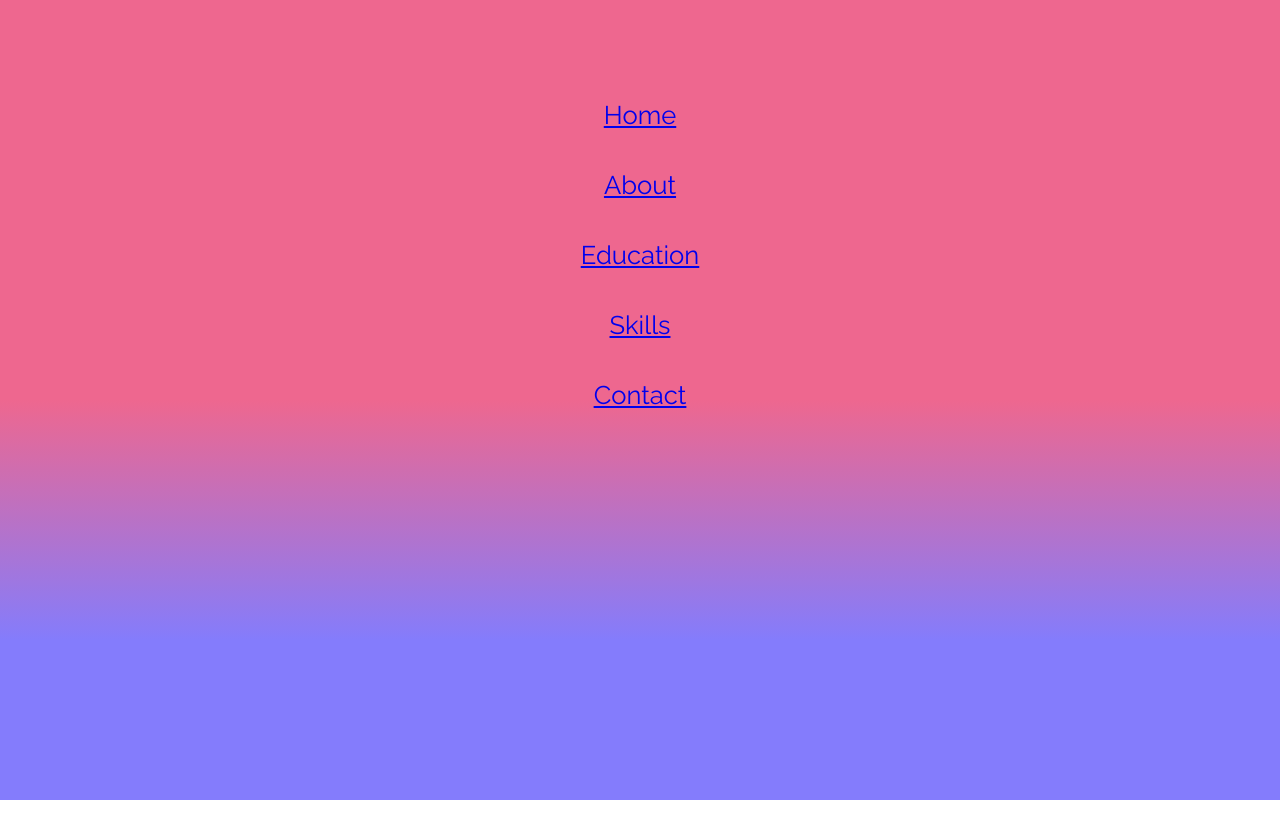
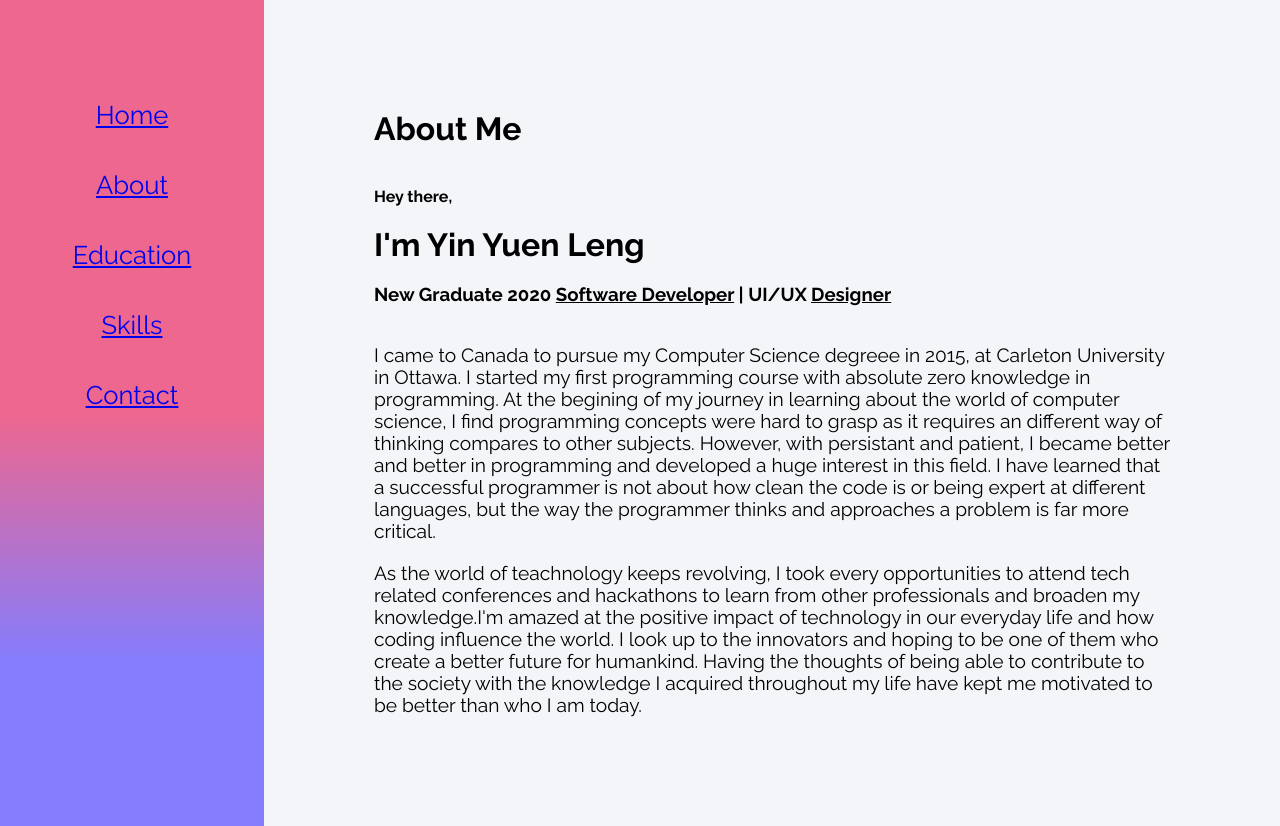
Before and after one commit to gladysleng/gladysleng.github.io, a React (Create React App) app: page /about in a window 1280 px wide. Before the commit the page ends 800 px from the top, so only its background shows below. Built offline with nearby package versions, Linux system fonts and the light colour scheme.

Commit message:
only need to style

```diff
--- a/package.json
+++ b/package.json
@@ -10,6 +10,7 @@
     "react-dom": "^16.13.1",
     "react-router-dom": "^5.2.0",
     "react-scripts": "3.4.1",
+    "react-typing-effect": "^2.0.3",
     "typescript": "^3.9.5"
   },
   "scripts": {
--- a/src/App.css
+++ b/src/App.css
@@ -25,10 +25,21 @@ min-height: 100vh;
 .condiv
 {
 padding: 100px ;
-background-color: #f4f5f9;
+background-color: #f4f5f9 ;
 flex:var(--condiv-flex);
+display: flex;
+flex-direction: column;
+align-items: flex;
 }
 
+.condiv-home{
+  padding: 100px ;
+  background-color: #f4f5f9 ;
+  flex:var(--condiv-flex);
+  display: flex;
+  flex-direction: column;
+  align-items: center;
+}
 nav
 {
 padding:60px 30px 0px 30px ;
@@ -45,7 +56,59 @@ nav ul
   text-decoration: none;
   color: white !important;
 }
+
 nav ul li
 {
   margin:40px;
 }
+
+.active
+{
+  font-weight: bolder;
+}
+
+.social
+{
+position: absolute;
+margin-top: 20px;
+display: flex;
+bottom: 60px;
+}
+
+.social i
+{
+padding-right: 30px;
+font-size: 25px;
+color: #9a9b9c;
+}
+
+.social i:hover
+{
+color: #ffffff;
+}
+
+.subtopic
+{
+margin:10px 10px 30px 10px !important;
+}
+p
+{
+font-size: var(--fontsize-p);
+}
+h1,h2,h3,h4,p
+{
+margin: 10px;
+}
+
+.widecard
+{
+border:0px solid #9a9b9c;
+display: flex;
+margin:30px 0px 30px 0px;
+}
+.widecard:hover
+{
+color: #1b1d20;
+background-color: #ffffff;
+box-shadow: 0 10px 20px rgba(0,0,0,0.19), 0 6px 6px rgba(0,0,0,0.23);
+}
--- a/src/App.js
+++ b/src/App.js
@@ -5,11 +5,32 @@ import {
   Route,
 } from "react-router-dom";
 import Navbar from './components/Navbar';
+import Home from "./contents/Home";
+import About from "./contents/About";
+import Education from './contents/Education';
+import Skills from './contents/Skills';
+import Contact from './contents/Contact';
+
 function App() {
   return (
     <Router>
       <div className="App">
         <Navbar />
+        <Route exact path="/">
+          <Home />
+        </Route>
+        <Route path="/about">
+          <About />
+        </Route>
+        <Route path="/education">
+          <Education />
+        </Route>
+        <Route path="/skills">
+          <Skills />
+        </Route>
+        <Route path="/contact">
+          <Contact />
+        </Route>
       </div>
     </Router>
   )
--- a/src/components/Social.js
+++ b/src/components/Social.js
@@ -0,0 +1,13 @@
+import React, { Component } from 'react';
+class Social extends Component {
+    render() {
+        return (
+            <div className="social">
+                <a href="https://github.com/gladysleng" target="_blank"><i class="fab fa-github"></i></a>
+                <a href="https://www.facebook.com/gladys.leng.5" target="_blank"><i class="fab fa-facebook-f"></i></a>
+                <a href="https://Linkedin.com/in/yinleng" target="_blank"><i class="fab fa-linkedin-in"></i></a>
+            </div>
+        )
+    }
+}
+export default Social
--- a/src/components/Widecard.js
+++ b/src/components/Widecard.js
@@ -0,0 +1,16 @@
+import React, { Component } from 'react'
+
+class Widecard extends Component {
+    render() {
+        return (
+            <div class="widecard">
+                <div class="compdet">
+                    <h3>{this.props.title}</h3>
+                    <h4 class="secondtext">{this.props.where}</h4>
+                    <h4 class="secondtext">{this.props.from} - {this.props.to}</h4>
+                </div>
+            </div>
+        )
+    }
+}
+export default Widecard
--- a/src/contents/About.js
+++ b/src/contents/About.js
@@ -0,0 +1,33 @@
+import React, { Component } from 'react';
+class About extends Component {
+    render() {
+        return (
+            <div className="condiv">
+                <h1 className="subtopic">About Me</h1>
+                <h4>Hey there,</h4>
+                <h1>I'm Yin Yuen Leng </h1>
+                <h3>New Graduate 2020 <u> Software Developer</u> | UI/UX <u>Designer</u></h3>
+                <br></br>
+                <p>
+                    I came to Canada to pursue my Computer Science degreee in 2015, at Carleton
+                    University in Ottawa. I started my first programming course with absolute zero
+                    knowledge in programming. At the begining of my journey in learning about the world
+                    of computer science, I find programming concepts were hard to grasp as it requires
+                    an different way of thinking compares to other subjects. However, with persistant and patient,
+                    I became better and better in programming and developed a huge interest in this field.
+                    I have learned that a successful programmer is not about how clean the code is or being expert
+                    at different languages, but the way the programmer thinks and approaches a problem is far more critical.
+                </p>
+                <p>
+                    As the world of teachnology keeps revolving, I took every opportunities to attend tech related
+                    conferences and hackathons to learn from other professionals and broaden my knowledge.I'm amazed
+                    at the positive impact of technology in our everyday life and how coding influence the world.
+                    I look up to the innovators and hoping to be one of them who create a better future for humankind.
+                    Having the thoughts of being able to contribute to the society with the knowledge I acquired
+                    throughout my life have kept me motivated to be better than who I am today.
+                </p>
+            </div>
+        )
+    }
+}
+export default About
--- a/src/contents/Contact.js
+++ b/src/contents/Contact.js
@@ -0,0 +1,15 @@
+import React, { Component } from 'react';
+import Social from '../components/Social';
+class Contact extends Component {
+    render() {
+        return (
+            <div className="condiv">
+                <h1 className="subtopic">Contact Me</h1>
+                <h3>Email  :   gladysyyleng@gmail.com</h3>
+                <h3>Tel Number   :   +16477193971</h3>
+                <Social />
+            </div>
+        )
+    }
+}
+export default Contact
--- a/src/contents/Education.js
+++ b/src/contents/Education.js
@@ -0,0 +1,15 @@
+import React, { Component } from 'react';
+import Widecard from '../components/Widecard';
+class Education extends Component {
+    render() {
+        return (
+            <div className="condiv education">
+                <h1 className="subtopic">My Education</h1>
+                <Widecard title="Bachelor of Computer Science With Business and Mangement stream" where="Carleton University" from="January 2015" to="June 2020" />
+                <Widecard title="Grade 12 Diploma" where="Sir John Franklin High School" from="2013" to="2014" />
+                <Widecard title="SPM" where="Seksyen 4 Bandar Kinrara Secondary School" from="2012" to="2008" />
+            </div>
+        )
+    }
+}
+export default Education
--- a/src/contents/Home.js
+++ b/src/contents/Home.js
@@ -0,0 +1,17 @@
+import React, { Component } from 'react';
+import ReactTypingEffect from 'react-typing-effect';
+import profilepic from '../img/profile.png';
+import Social from '../components/Social';
+
+class Home extends Component {
+    render() {
+        return (
+            <div className="condiv-home" >
+                <img src={profilepic} className="profilepic" width="300px" height="400px"></img><br/>
+                <ReactTypingEffect className="typingeffect" text={['I am Yin Yuen Leng', 'I am a software developer']} speed={100} eraseDelay={700} />
+                <Social />
+            </div>
+        )
+    }
+}
+export default Home
--- /dev/null
+++ b/src/contents/Skills.js
@@ -0,0 +1,23 @@
+import React, { Component } from 'react'
+
+class Skills extends Component {
+    constructor(props) {
+        super(props);
+        this.state = {
+            'myskills': ['JAVA', 'SQL', 'JS', 'Selenium', 'REACT JS', 'FIREBASE', 'MONGO DB']
+        };
+    }
+    render() {
+        return (
+            <div className="condiv skills">
+                <h1 className="subtopic">My Skills</h1>
+                <ul>
+                    {this.state.myskills.map((value) => {
+                        return <li>{value}</li>
+                    })}
+                </ul>
+            </div>
+        )
+    }
+}
+export default Skills
```
Also changed, not shown: src/contents/Skill.js (deleted), src/img/profile.png (added).
